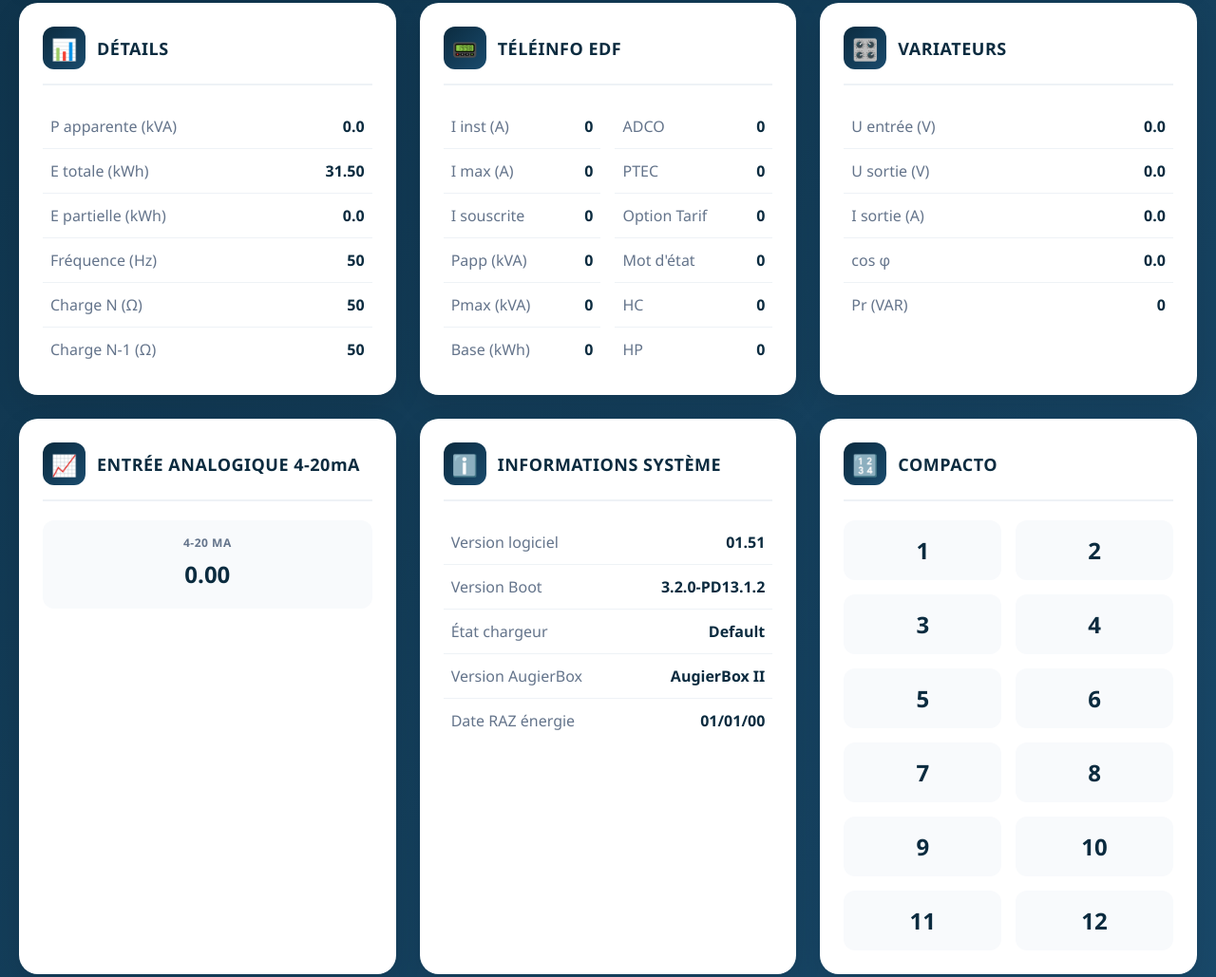
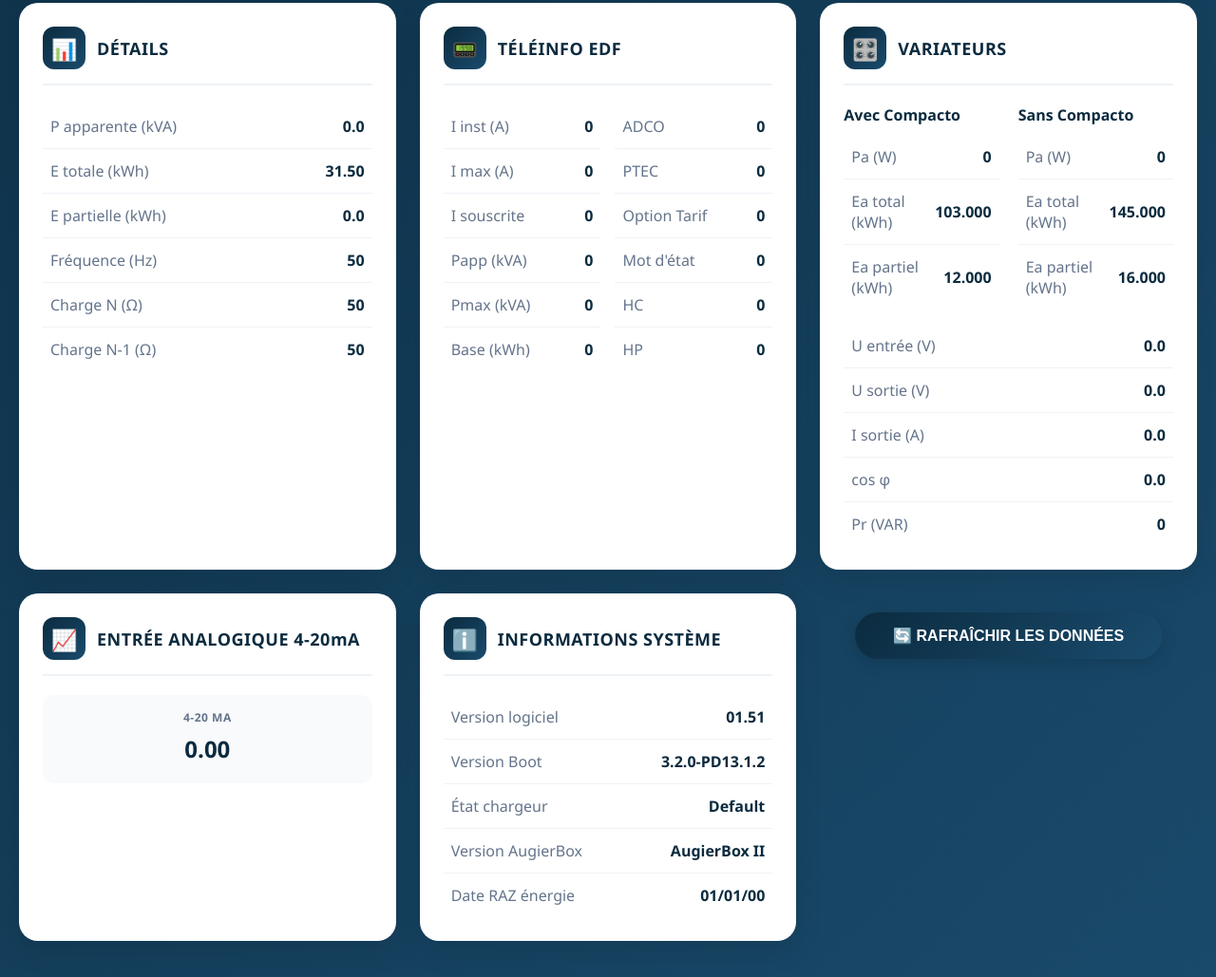
Before and after one commit to ousmane930/augier-box-wed, a plain HTML site: page configuration.html in a window 1280 px wide. Shown: the part 1061-2090 px from the top of the page at 95% size. Drawn offline with Linux system fonts and the light colour scheme.

```diff
--- a/configuration.html
+++ b/configuration.html
@@ -485,6 +485,25 @@
                     <h2><span id="Variateurs">VARIATEURS</span></h2>
                 </div>
 
+                <div class="variateurs-compact">
+                    <div>
+                        <h3 style="color: #0b2b3f; font-size: 16px; margin-bottom: 10px;">Avec Compacto</h3>
+                        <table class="data-table">
+                            <tr><td>Pa (W)</td><td><span id="act_power">0</span></td></tr>
+                            <tr><td>Ea total (kWh)</td><td><span id="tot_energy_act">103.000</span></td></tr>
+                            <tr><td>Ea partiel (kWh)</td><td><span id="part_energy_act">12.000</span></td></tr>
+                        </table>
+                    </div>
+                    <div>
+                        <h3 style="color: #0b2b3f; font-size: 16px; margin-bottom: 10px;">Sans Compacto</h3>
+                        <table class="data-table">
+                            <tr><td>Pa (W)</td><td><span id="estimated_power">0</span></td></tr>
+                            <tr><td>Ea total (kWh)</td><td><span id="tot_engy_act_wo_cpto">145.000</span></td></tr>
+                            <tr><td>Ea partiel (kWh)</td><td><span id="part_engy_act_wo_cpto">16.000</span></td></tr>
+                        </table>
+                    </div>
+                </div>
+
                 <table class="data-table" style="margin-top: 15px">
                     <tr><td>U entrée (V)</td><td><span id="volt">0.0</span></td></tr>
                     <tr><td>U sortie (V)</td><td><span id="output_voltage">0.0</span></td></tr>
@@ -524,28 +543,7 @@
                 </table>
             </div>
 
-            <!-- Carte Compacto -->
-            <div class="card">
-                <div class="card-header">
-                    <div class="icon">🔢</div>
-                    <h2>COMPACTO</h2>
-                </div>
-                <div class="value-grid">
-                    <div class="value-item"><span class="value-number" id="CPT1">1</span></div>
-                    <div class="value-item"><span class="value-number" id="CPT2">2</span></div>
-                    <div class="value-item"><span class="value-number" id="CPT3">3</span></div>
-                    <div class="value-item"><span class="value-number" id="CPT4">4</span></div>
-                    <div class="value-item"><span class="value-number" id="CPT5">5</span></div>
-                    <div class="value-item"><span class="value-number" id="CPT6">6</span></div>
-                    <div class="value-item"><span class="value-number" id="CPT7">7</span></div>
-                    <div class="value-item"><span class="value-number" id="CPT8">8</span></div>
-                    <div class="value-item"><span class="value-number" id="CPT9">9</span></div>
-                    <div class="value-item"><span class="value-number" id="CPT10">10</span></div>
-                    <div class="value-item"><span class="value-number" id="CPT11">11</span></div>
-                    <div class="value-item"><span class="value-number" id="CPT12">12</span></div>
-                </div>
-            </div>
-        </div>
+
 
         <!-- Bouton rafraîchir -->
         <div style="text-align: center">
```
